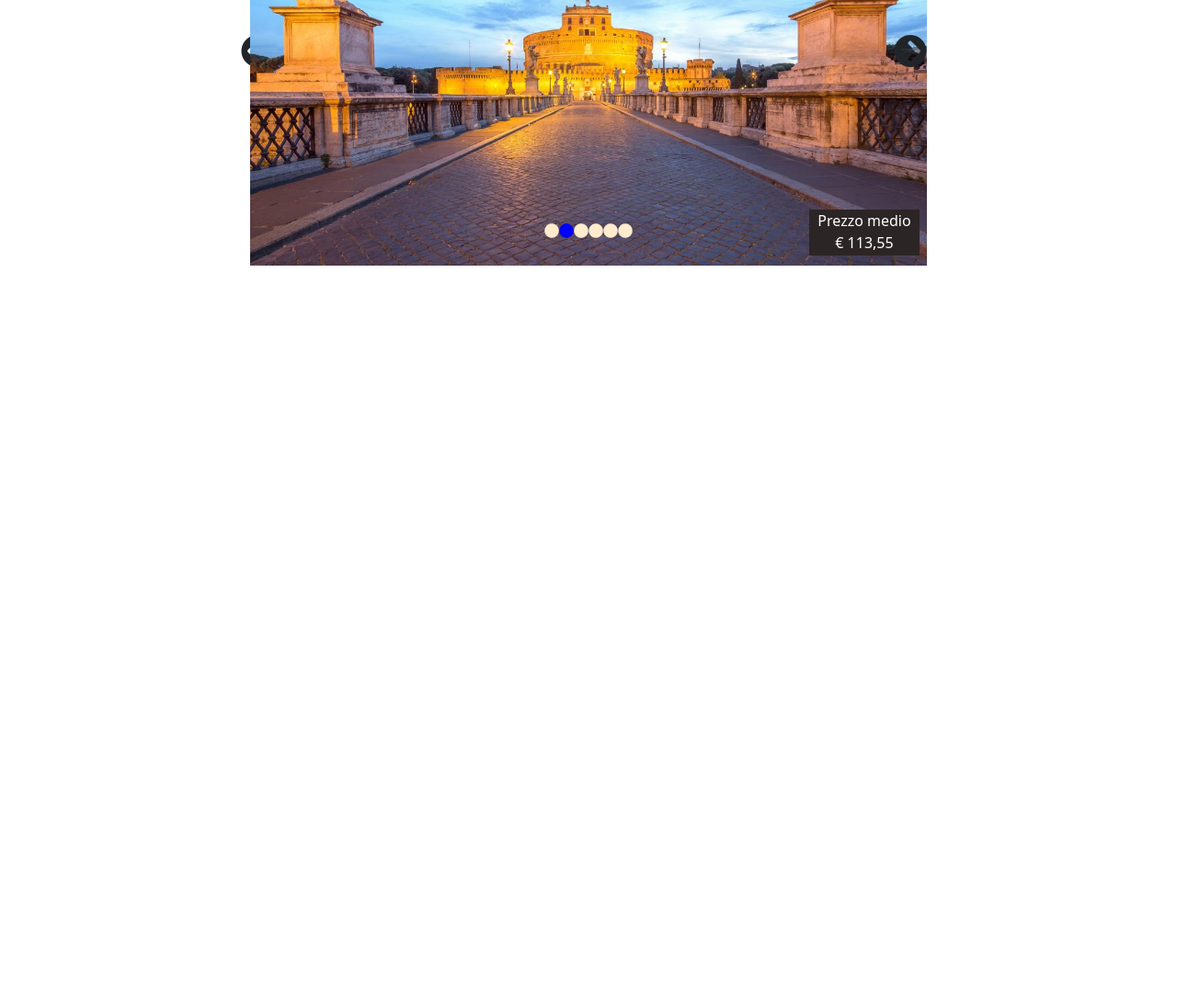
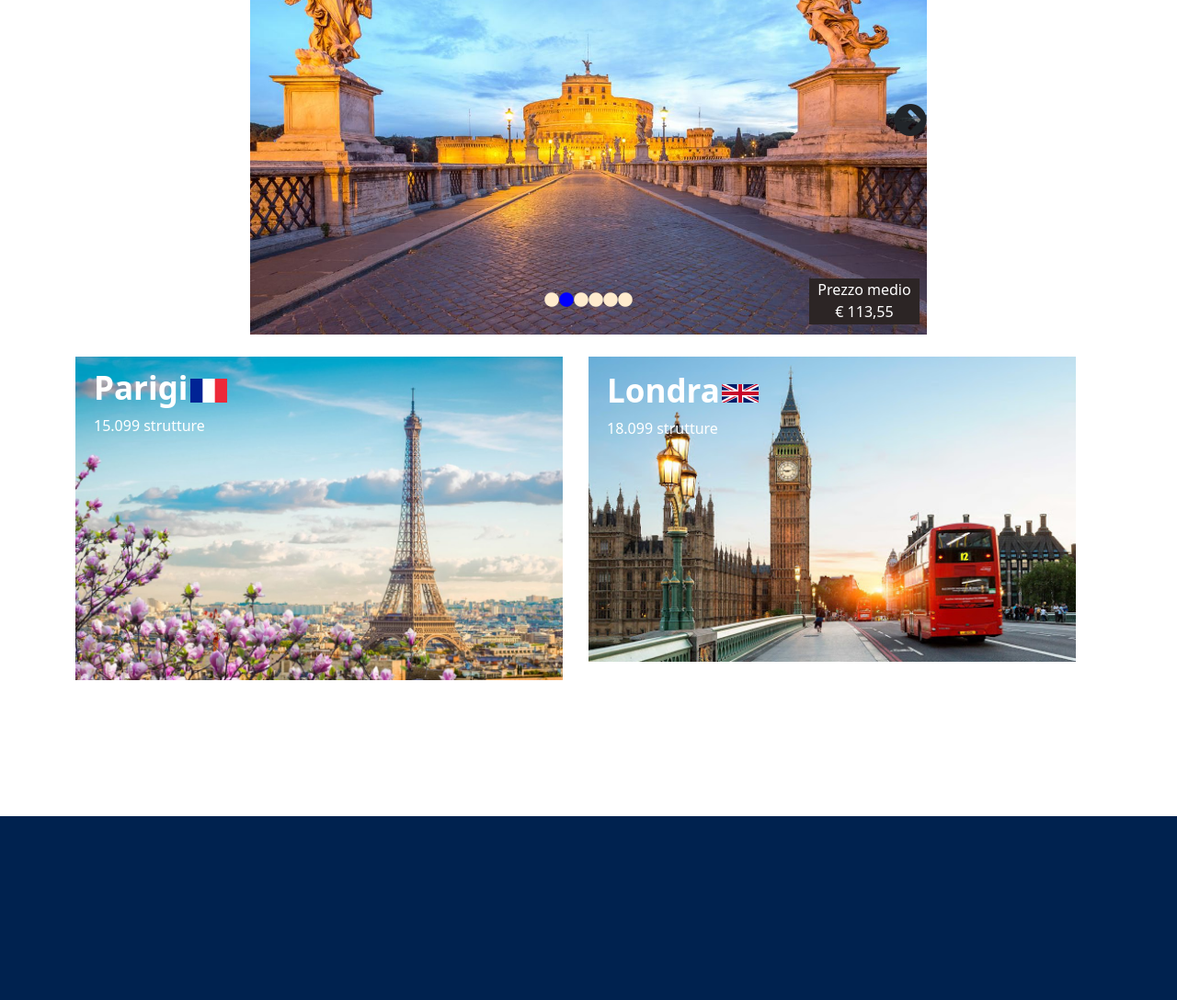
Before and after one commit to shatyrbekova/vue-slider, a plain HTML site: page index.html in a window 1280 px wide. Shown: the part 1203-2291 px from the top of the page at 92% size. Before the commit the page ends 1516 px from the top, so only its background shows below. Drawn offline with nearby package versions, Linux system fonts and the light colour scheme.

Commit message:
struttura

```diff
--- a/css/style.css
+++ b/css/style.css
@@ -3,6 +3,11 @@
 *{
     font-family: system-ui, -apple-system, "Segoe UI", Roboto, Helvetica, Arial, sans-serif;
 }
+
+/* #app{
+    margin-bottom: 100px;
+} */
+
 
 .section-fluid{
     height: 120px;
@@ -64,14 +69,25 @@ li i{
 .subtitle-text{
     font-size: 14px;
 }
-.input-container{
+.input-container input{
 
     background: url(../img/bed.png) no-repeat;
-    padding-left: 25px;
+    padding-left: 35px;
     background-size: 20px 20px;
     background-position: 3px 10px;
 }
-
+.input-second-container input{
+    background: url(../img/calendario.png) no-repeat;
+    padding-left: 35px;
+    background-size: 20px 20px;
+    background-position: 3px 10px;
+}
+.input-third-container input{
+    background: url(../img/utente.png) no-repeat;
+    padding-left: 35px;
+    background-size: 20px 20px;
+    background-position: 3px 10px;
+}
 .form-container{
     display: flex;
     flex-direction: row;
@@ -86,7 +102,7 @@ li i{
     width: 260px;
 }
 .people{
-    width:270px;
+    width:350px;
 }
 
 .btn-search{
@@ -96,12 +112,17 @@ li i{
     font-weight: bolder;
 }
 .where{
-    width:300px;
+    width:400px;
 }
 
 .choose-where-togo{
     display: flex;
     flex-direction: row;
+}
+
+.section-container{
+    margin-top: 30px;
+    margin-bottom: 15px;
 }
 .box img{
     max-width:80%;
@@ -128,6 +149,7 @@ li i{
 position: relative;
 text-align:center;
 cursor:pointer;
+margin-top: 30px;
 }
 .offers{
     display: flex;
@@ -151,7 +173,7 @@ flex-direction: row;
 }
 .arrow-left{
     position: relative;
-    left:180px;
+    left:200px;
 }
 
 .slider-dots{
@@ -212,3 +234,50 @@ flex-direction: row;
     background-color: rgb(44, 37, 37);
     right:20px;
 }
+
+.cities-ue{
+    display: flex;
+    flex-direction: row;
+    margin-bottom: 200px;
+}
+
+.box-city{
+    height:300px;
+    position: relative;
+}
+.box-city img{
+    width:95%;
+}
+
+.title-parigi{
+    position: absolute;
+    bottom:210px;
+    left:20px;
+    color:white;
+}
+.title-londra{
+    position: absolute;
+    bottom:210px;
+    left:20px;
+    color:white;
+}
+.title-londra img{
+    width:40px;
+    position: relative;
+    bottom:40px;
+}
+
+.title-parigi img{
+    width:40px;
+    position: relative;
+    bottom:40px;
+    right: 20px;
+}
+.title-londra h3, .title-parigi h3{
+font-size: 35px;
+font-weight: bold;
+}
+footer{
+    height:200px;
+    background: #00224f;
+}
--- a/index.html
+++ b/index.html
@@ -95,7 +95,7 @@
                     <form class="col-12 form-container">
                         <div class="input-container">
                           <input type="text" class="where" placeholder="Dove vuoi andare? ">
-                          <!-- <img src="./img/bed.png" alt=""> -->
+
                         </div>
                         <div class="input-second-container">
                             <input type="text" class="date" placeholder="Check-in - Check-out">
@@ -103,7 +103,7 @@
                         <div class="input-third-container">
                           <input type="text" class="people" placeholder="2 adulti - 0 bambini - 0 camera">
                       </div>
-                      <div class="input-second-container">
+                      <div class="input-fourth-container">
                          <button class="btn-search">Cerca</button>
                       </div>
                    </form>
@@ -120,7 +120,7 @@
 
      </section>
 
-     <section class="container">
+     <section class="container section-container">
 
 
         <div class="row">
@@ -150,7 +150,7 @@
 
                         <div class="text-box">
                             <h5>Natura</h5>
-                            <p>Lasciati alle spalle il traffico e riscopri la magia della natrua </p>
+                            <p>Riscopri la magia della natrua </p>
                         </div>
                       </div>
                   </div>
@@ -230,12 +230,13 @@
           </div>
 
      </section>
+
     <section class="slider container">
 
 
     <div class="row">
 
-        <div class="col-2 arrow"@click="prev">
+        <div class="col-2 arrow" @click="prev">
             <i class="fas fa-arrow-circle-left arrow-left"></i>
         </div>
         <div class="slider-photo col-8 ">
@@ -266,8 +267,31 @@
          </div>
      </div>
 
+
+
+   </section>
+   <section class="container">
+    <div class="row">
+            <div class="col-12 cities-ue">
+
+              <div class="col-6 box-city ">
+                  <img src="./img/parigi1.jpeg" alt="">
+                  <div class="title-parigi">
+                    <h3>Parigi</h3>
+                    <span>15.099 strutture</span>
+                    <img src="./img/france-flag.svg" alt="">
+                   </div>
               </div>
 
+              <div class="col-6 box-city">
+                   <img src="./img/londra1.jpeg" alt="">
+
+                   <div class="title-londra">
+                    <h3>Londra</h3>
+                    <span>18.099 strutture</span>
+                    <img src="./img/gb-flag.png" alt="">
+                   </div>
+              </div>
 
 
             </div>
@@ -275,7 +299,15 @@
 
 
 
+    </div>
 </section>
+
+<footer></footer>
+
+
+</div>
+
+
 
 
 <script type="text/javascript" src="./js/script.js"></script>
--- a/js/script.js
+++ b/js/script.js
@@ -15,13 +15,14 @@ new Vue({
         ],
         photoIndex: 0,
        photosSorrento:[
-        'img/image7.jpeg',
+
         'img/image8.jpeg',
         'img/image9.jpeg',
         'img/image10.jpeg',
         'img/image11.jpeg',
         'img/image12.jpeg',
        ],
+
        messageEur: 'Scegli la tua valuta',
        messageAsk: 'Contatta l\'Assistenza Clienti',
     },
```
Also changed, not shown: img/calendario.png (added), img/france-flag.svg (added), img/gb-flag.png (added), img/londra.jpeg (added), img/londra1.jpeg (added), img/parigi.jpeg (added), img/parigi1.jpeg (added), img/utente.png (added). Lines whose indentation alone changed are shown as unchanged.
